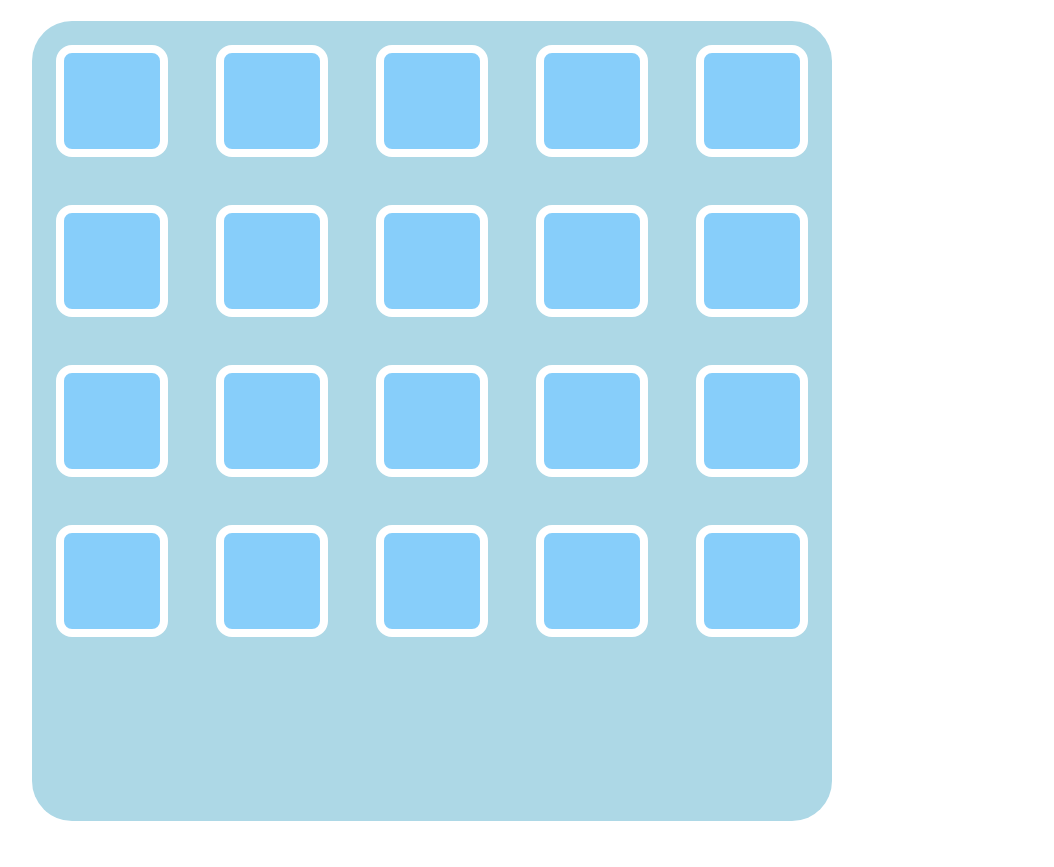
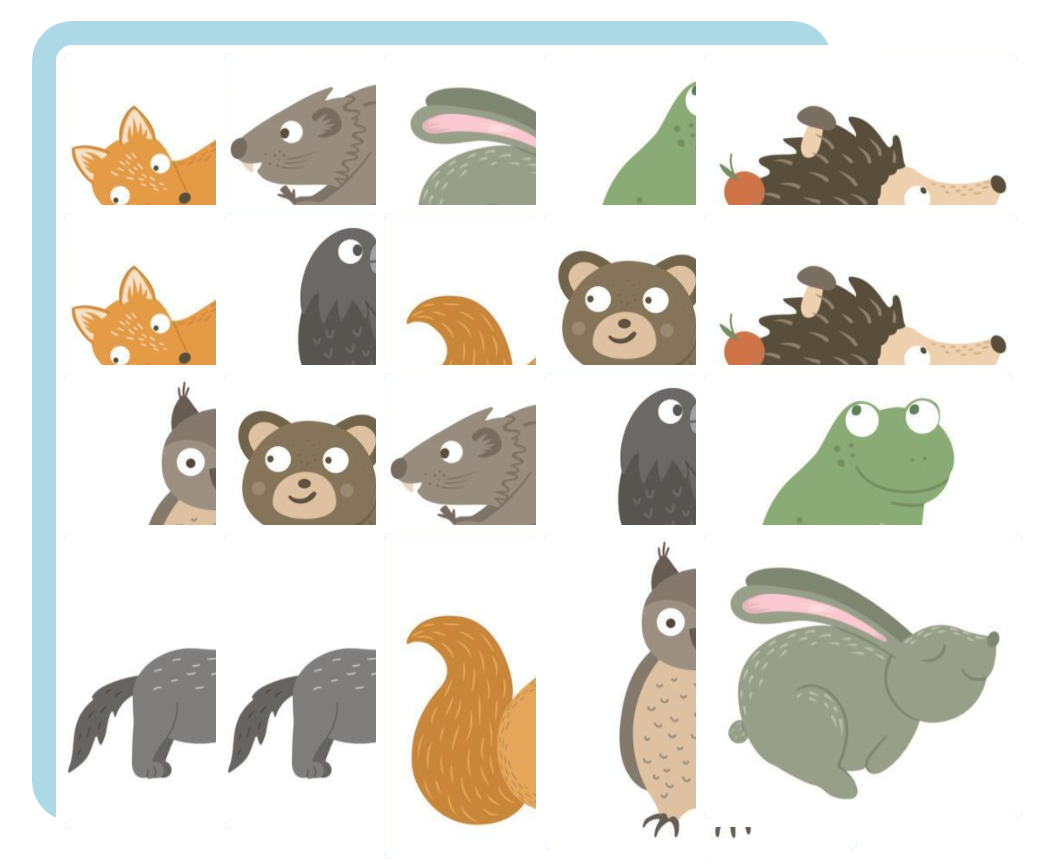
Before and after one commit to rrit5727/project1, a plain HTML site: page index.html in a window 1280 px wide. Shown: the whole page, without its empty margins (208-1262 px from the left). Before the commit the page ends 821 px from the top, so only its background shows below. Drawn offline with Linux system fonts and the light colour scheme.

Commit message:
second commit cards face up

```diff
--- a/index.html
+++ b/index.html
@@ -10,26 +10,26 @@
 <body>
     <h1></h1>
     <main id="board">
-        <div id="sq-0"></div>
-        <div id="sq-1"></div>
-        <div id="sq-2"></div>
-        <div id="sq-3"></div>
-        <div id="sq-4"></div>
-        <div id="sq-5"></div>
-        <div id="sq-6"></div>
-        <div id="sq-7"></div>
-        <div id="sq-8"></div>
-        <div id="sq-9"></div>
-        <div id="sq-10"></div>
-        <div id="sq-11"></div>
-        <div id="sq-12"></div>
-        <div id="sq-13"></div>
-        <div id="sq-14"></div>
-        <div id="sq-15"></div>
-        <div id="sq-16"></div>
-        <div id="sq-17"></div>
-        <div id="sq-18"></div>
-        <div id="sq-19"></div>
+        <img id="sq-0"></img>
+        <img id="sq-1"></img>
+        <img id="sq-2"></img>
+        <img id="sq-3"></img>
+        <img id="sq-4"></img>
+        <img id="sq-5"></img>
+        <img id="sq-6"></img>
+        <img id="sq-7"></img>
+        <img id="sq-8"></img>
+        <img id="sq-9"></img>
+        <img id="sq-10"></img>
+        <img id="sq-11"></img>
+        <img id="sq-12"></img>
+        <img id="sq-13"></img>
+        <img id="sq-14"></img>
+        <img id="sq-15"></img>
+        <img id="sq-16"></img>
+        <img id="sq-17"></img>
+        <img id="sq-18"></img>
+        <img id="sq-19"></img>
 
 
 
--- a/project1.css
+++ b/project1.css
@@ -22,10 +22,12 @@ body {
 
 }
 
-#board > div {
+#board > img {
     margin: 3vmin;
     background-color: lightskyblue;
     border: 1vmin solid white;
     border-radius: 2vmin;
-
+    width: auto;
+    height: auto;
+    object-fit: cover;
 }
--- a/project1.js
+++ b/project1.js
@@ -9,6 +9,8 @@ const images = {
     owl: 'imgs/owl.png',
     rabbit: 'imgs/rabbit.png',
     squirrel: 'imgs/squirrel.png',
+    wolf: 'imgs/wolf.png',
+    fox: 'imgs/fox.png',
 }
 
 
@@ -22,8 +24,8 @@ let board, turn, winner;
 
 
 //CACHED ELEMENTS
-const divEls = document.querySelectorAll('main > div')
-console.log(divEls)
+const imgEls = document.querySelectorAll('main > img')
+console.log(imgEls)
 
 
 
@@ -48,7 +50,8 @@ function init() {
     console.log(originalDeck); // Log the original deck
     console.log(board); // Log the shuffled deck
     console.log(srcValues);
-    console.log(divEls)
+
+
  }
 
 
@@ -112,7 +115,8 @@ function getSrcValues(arr) {
 
 
 function setdivElAttributes(srcValues) {
-    divEls.forEach(function(divEl, idx) {
-     divEl.src = srcValues[idx]
-});
+     imgEls.forEach(function(imgEl, idx) {
+       imgEl.src = srcValues[idx];
+       console.log(imgEl);
+    });
 }
```
